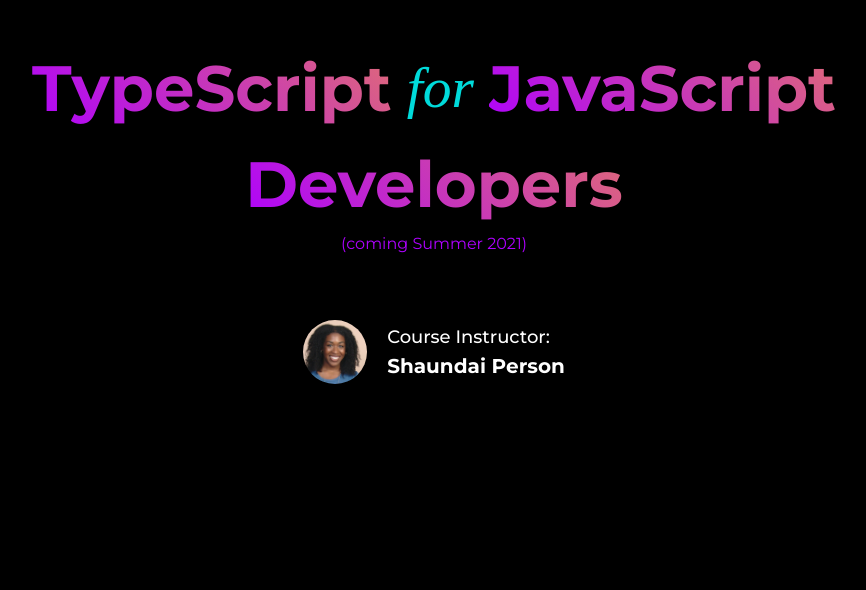
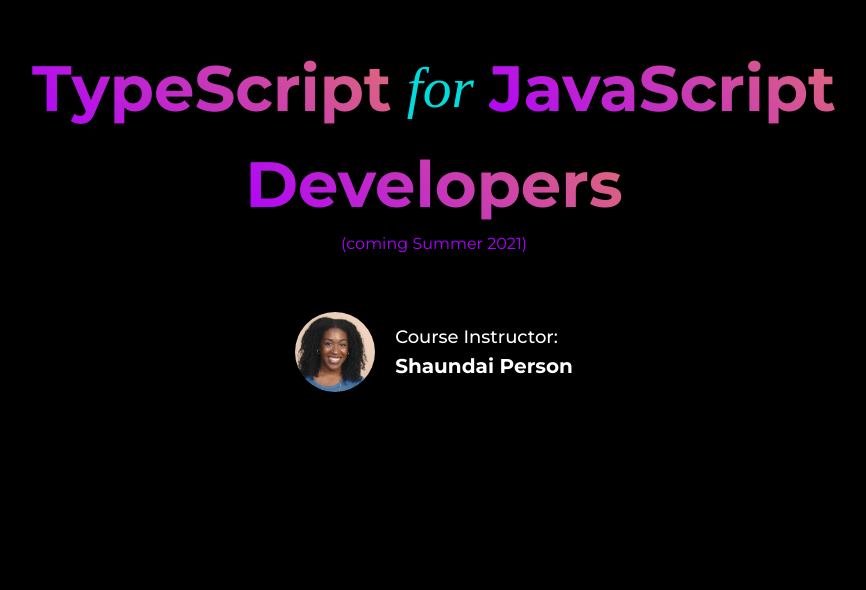
Before and after one commit to shaundai/TSforJSDevsSite, a React (Create React App) app: page / in a window 1280 px wide. Shown: the part 892-1482 px from the top of the page, without its empty margins (206-1072 px from the left). Built offline with nearby package versions, Linux system fonts and the light colour scheme; a web font is replaced by a local one.

Commit message:
make header photo bigger

```diff
--- a/src/components/styles.js
+++ b/src/components/styles.js
@@ -84,7 +84,7 @@
 `
 
 export const InstructorPic = styled.img`
-	height: 4em;
+	height: 5em;
 	border-radius: 50%;
 `
 
```
